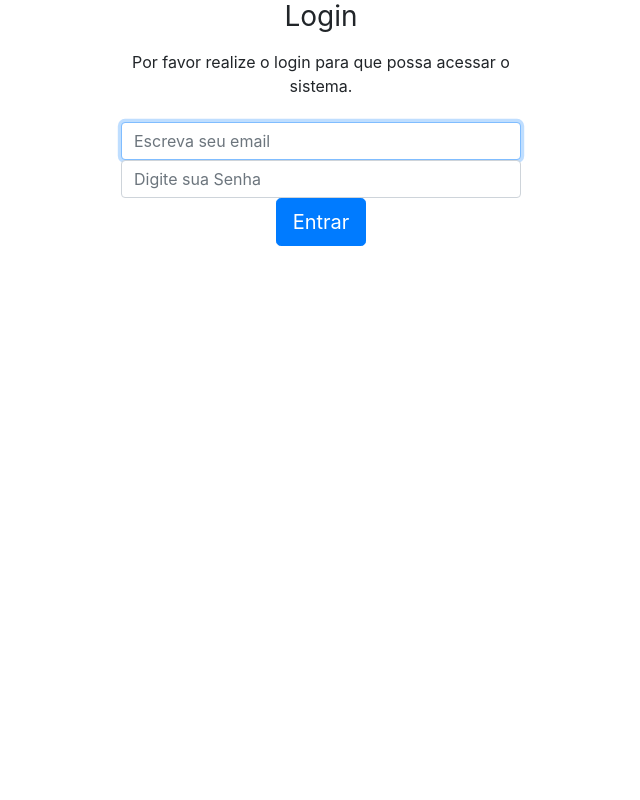
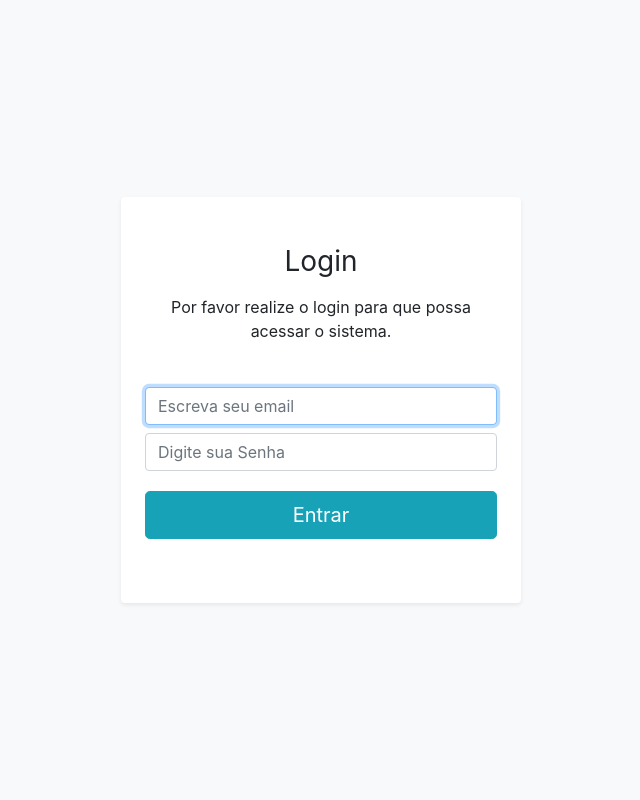
Before and after one commit to JeanSchnorr/votaluno, a Django app: page /entrar/ in a window 1280 px wide. Shown: the whole page, without its empty margins (319-959 px from the left). Run offline with Django 3.2, Linux system fonts and the light colour scheme; some libraries are stand-ins or nearby versions.

Commit message:
Adicionando classes Bootsrap Login

```diff
--- a/votaluno/usuarios/templates/login.html
+++ b/votaluno/usuarios/templates/login.html
@@ -8,22 +8,20 @@
     <link rel="stylesheet" href="https://stackpath.bootstrapcdn.com/bootstrap/4.3.1/css/bootstrap.min.css">
     <title>Login votAluno</title>
 </head>
-<body class="text-center d-flex justify-content-center" style="margin:0 auto">
-    <form class="form-signin" style="max-width: 400px;" method="POST" role="form">
+<body class="d-flex justify-content-center align-items-center bg-light" style="min-height: 100vh">
+        <form class="bg-white shadow-sm rounded m-2 px-4 py-5 d-flex flex-column text-center" style="max-width: 400px;" method="POST" role="form">
             {% csrf_token %}
             <div class="mb-4">
                 <h1 class="h3 mb-3 font-weight-normal">Login</h1>
                     <p>Por favor realize o login para que possa acessar o sistema.</p>
             </div>
             {% for field in form %}
-        <div>
-            <div>
+            <div class="py-1">
                 {{field}}
                 {{field.errors}}
             </div>
-        </div>
             {% endfor %}
-        <button class="btn btn-lg btn-primary " type="submit" value="Entrar">Entrar</button>
+            <button class="btn btn-lg btn-info my-3" type="submit" value="Entrar">Entrar</button>
             <input type="hidden" name="next" value="{{ next }}">
         </form>
 
@@ -39,5 +37,4 @@
 <script src="https://cdnjs.cloudflare.com/ajax/libs/popper.js/1.14.7/umd/popper.min.js" integrity="sha384-UO2eT0CpHqdSJQ6hJty5KVphtPhzWj9WO1clHTMGa3JDZwrnQq4sF86dIHNDz0W1" crossorigin="anonymous"></script>
 <script src="https://stackpath.bootstrapcdn.com/bootstrap/4.3.1/js/bootstrap.min.js" integrity="sha384-JjSmVgyd0p3pXB1rRibZUAYoIIy6OrQ6VrjIEaFf/nJGzIxFDsf4x0xIM+B07jRM" crossorigin="anonymous"></script>
 </body>
-
 </html>
```
Lines whose indentation alone changed are shown as unchanged.
